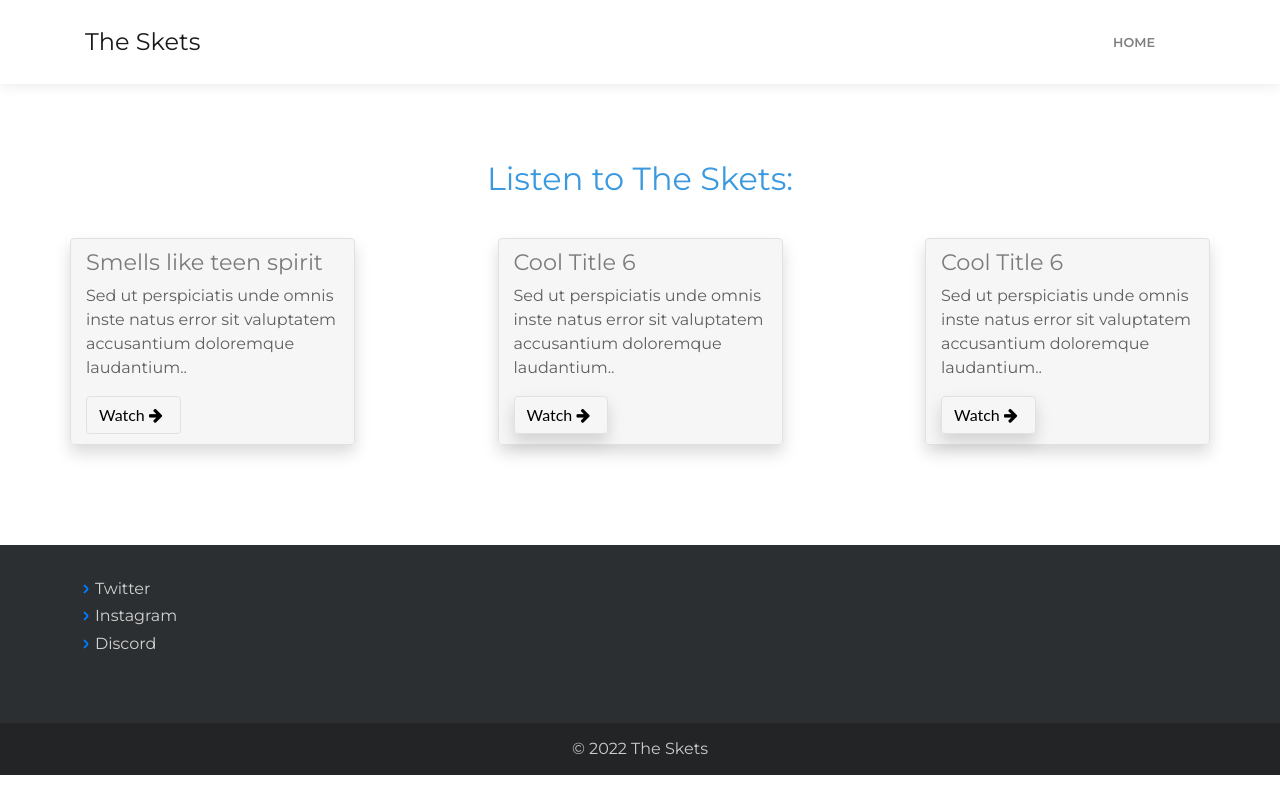
After one commit to carter-0/the-skets, a Flask app: template templates/listen.html in a window 1280 px wide. The commit adds this page. Run offline with Flask 2, Linux system fonts and the light colour scheme; the template is opened without the code that fills it, so the values that code supplies are empty; some libraries are stand-ins or nearby versions.

Commit message:
add listen.html

```diff
--- a/templates/index.html
+++ b/templates/index.html
@@ -117,7 +117,7 @@
             </div>
         </div>
         <div class="footer-copyright">
-            <p>© 2013 The Skets</p>
+            <p>© 2022 The Skets</p>
         </div>
     </footer>
     <script>
--- /dev/null
+++ b/templates/listen.html
@@ -0,0 +1,74 @@
+<!DOCTYPE html>
+<html>
+
+<head>
+    <meta charset="utf-8">
+    <meta name="viewport" content="width=device-width, initial-scale=1.0, shrink-to-fit=no">
+    <title>Features - BeanBattlesHacks</title>
+    <link rel="stylesheet" href="/assets/bootstrap.min.css">
+    <link rel="stylesheet" href="https://fonts.googleapis.com/css?family=Montserrat:400,400i,700,700i,600,600i">
+    <link rel="stylesheet" href="https://fonts.googleapis.com/css?family=Roboto:300,400">
+    <link rel="stylesheet" href="https://fonts.googleapis.com/css?family=Roboto:300,400,700">
+    <link rel="stylesheet" href="https://cdnjs.cloudflare.com/ajax/libs/font-awesome/4.7.0/css/font-awesome.min.css">
+</head>
+
+<body>
+    <nav class="navbar navbar-light navbar-expand-lg fixed-top bg-white clean-navbar">
+        <div class="container"><a class="navbar-brand logo" href="/">The Skets</a><button data-toggle="collapse" class="navbar-toggler" data-target="#navcol-1"><span class="sr-only">Toggle navigation</span><span class="navbar-toggler-icon"></span></button>
+            <div class="collapse navbar-collapse" id="navcol-1">
+                <ul class="navbar-nav ml-auto">
+                    <li class="nav-item"><a class="nav-link" href="/">Home</a></li>
+                </ul>
+            </div>
+        </div>
+    </nav>
+    <main class="page">
+        <section class="clean-block features">
+            <div class="container">
+                <div class="block-heading">
+                    <h2 class="text-info">Listen to The Skets:</h2>
+                </div>
+                <div class="row justify-content-center"><div class="row justify-content-between align-items-center m-auto">
+    <div class="col-md-3 col-lg-3 border rounded shadow" style="background-color: rgba(242,242,242,0.69);">
+        <h3 class="text-black-50" style="color: #dadada;margin-top: 10px;font-size: 1.4em;">Smells like teen spirit</h3>
+        <p style="color: #5d5f60;">Sed ut perspiciatis unde omnis inste natus error sit valuptatem accusantium doloremque laudantium..</p><button class="btn btn-outline-secondary border rounded" style="color: #000;font-family: Lato, sans-serif;margin-bottom: 10px;">Watch <i class="fa fa-arrow-right"></i></button>
+    </div>
+    <div class="col-md-3 col-lg-3 border rounded shadow" style="background-color: rgba(242,242,242,0.69);">
+        <h3 class="text-black-50" style="color: #dadada;margin-top: 10px;font-size: 1.4em;">Cool Title 6</h3>
+        <p style="color: #5d5f60;">Sed ut perspiciatis unde omnis inste natus error sit valuptatem accusantium doloremque laudantium..</p><button class="btn btn-outline-secondary border rounded shadow" style="color: #000;font-family: Lato, sans-serif;margin-bottom: 10px;">Watch <i class="fa fa-arrow-right"></i></button>
+    </div>
+    <div class="col-md-3 col-lg-3 border rounded shadow" style="background-color: rgba(242,242,242,0.69);">
+        <h3 class="text-black-50" style="color: #dadada;margin-top: 10px;font-size: 1.4em;">Cool Title 6</h3>
+        <p style="color: #5d5f60;">Sed ut perspiciatis unde omnis inste natus error sit valuptatem accusantium doloremque laudantium..</p><button class="btn btn-outline-secondary border rounded shadow" style="color: #000;font-family: Lato, sans-serif;margin-bottom: 10px;">Watch <i class="fa fa-arrow-right"></i></button>
+    </div>
+
+</div></div>
+            </div>
+        </section>
+    </main>
+    <footer class="page-footer dark">
+        <div class="container">
+            <div class="row" style="text-align: center;">
+                <div class="col-sm-3" style="text-align: left;">
+                    <ul>
+                        <li><a href="https://twitter.com/OfficialSkets">Twitter</a></li>
+                        <li><a href="https://www.instagram.com/official_theskets/">Instagram</a></li>
+                        <li><a href="https://discord.gg/ueseRWnr">Discord</a></li>
+                    </ul>
+                </div>
+            </div>
+        </div>
+        <div class="footer-copyright">
+            <p>© 2022 The Skets</p>
+        </div>
+    </footer>
+    <script src="https://cdnjs.cloudflare.com/ajax/libs/jquery/3.5.1/jquery.min.js"></script>
+    <script src="https://cdnjs.cloudflare.com/ajax/libs/twitter-bootstrap/4.6.1/js/bootstrap.bundle.min.js"></script>
+    <script src="https://cdnjs.cloudflare.com/ajax/libs/baguettebox.js/1.10.0/baguetteBox.min.js"></script>
+    <script src="assets/js/smoothproducts.min.js"></script>
+    <script src="assets/js/theme.js"></script>
+    <script src="assets/js/Bootstrap-4---Payment-Form.js"></script>
+    <script src="assets/js/Pricing-Compare-Sticky-Head.js"></script>
+</body>
+
+</html>
```
